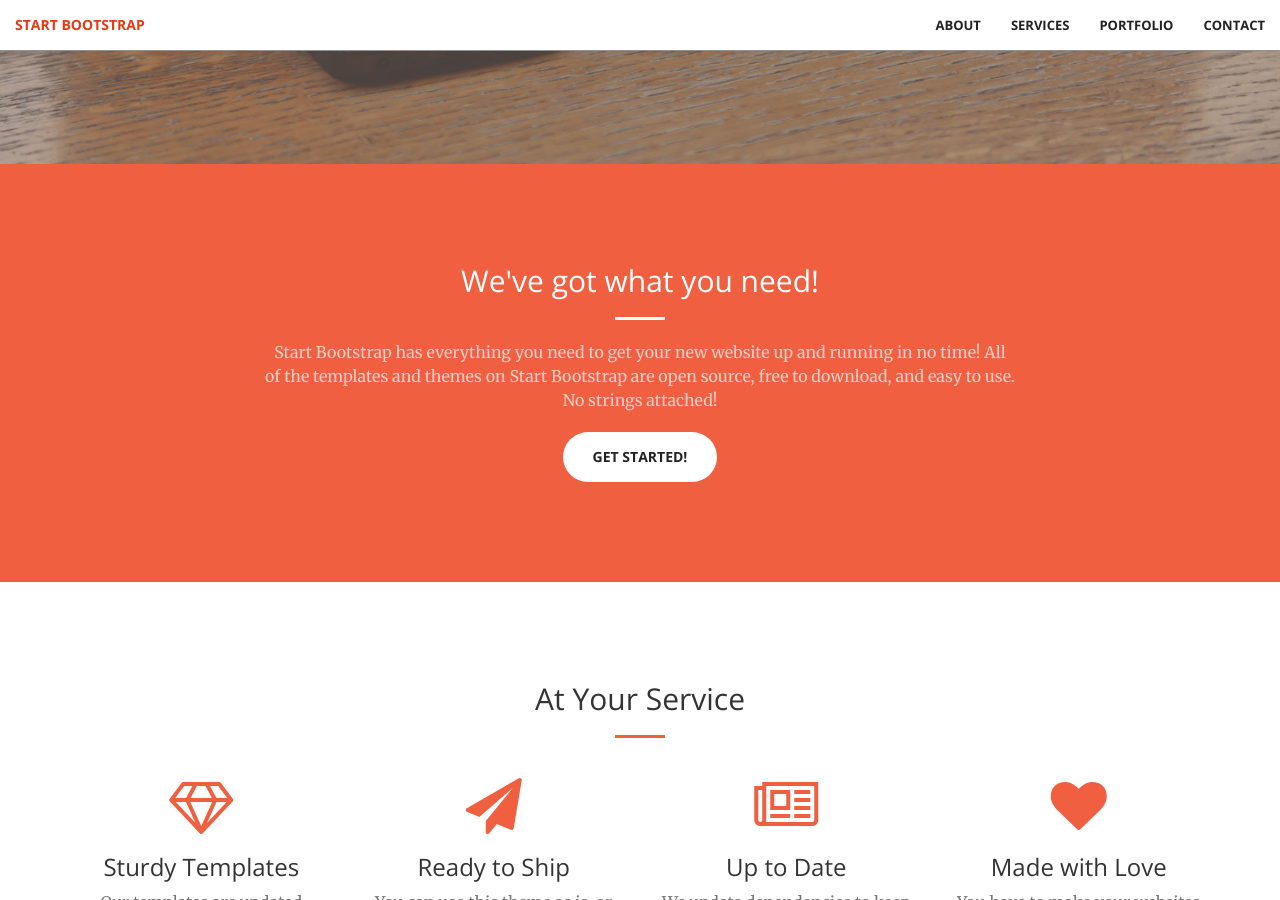
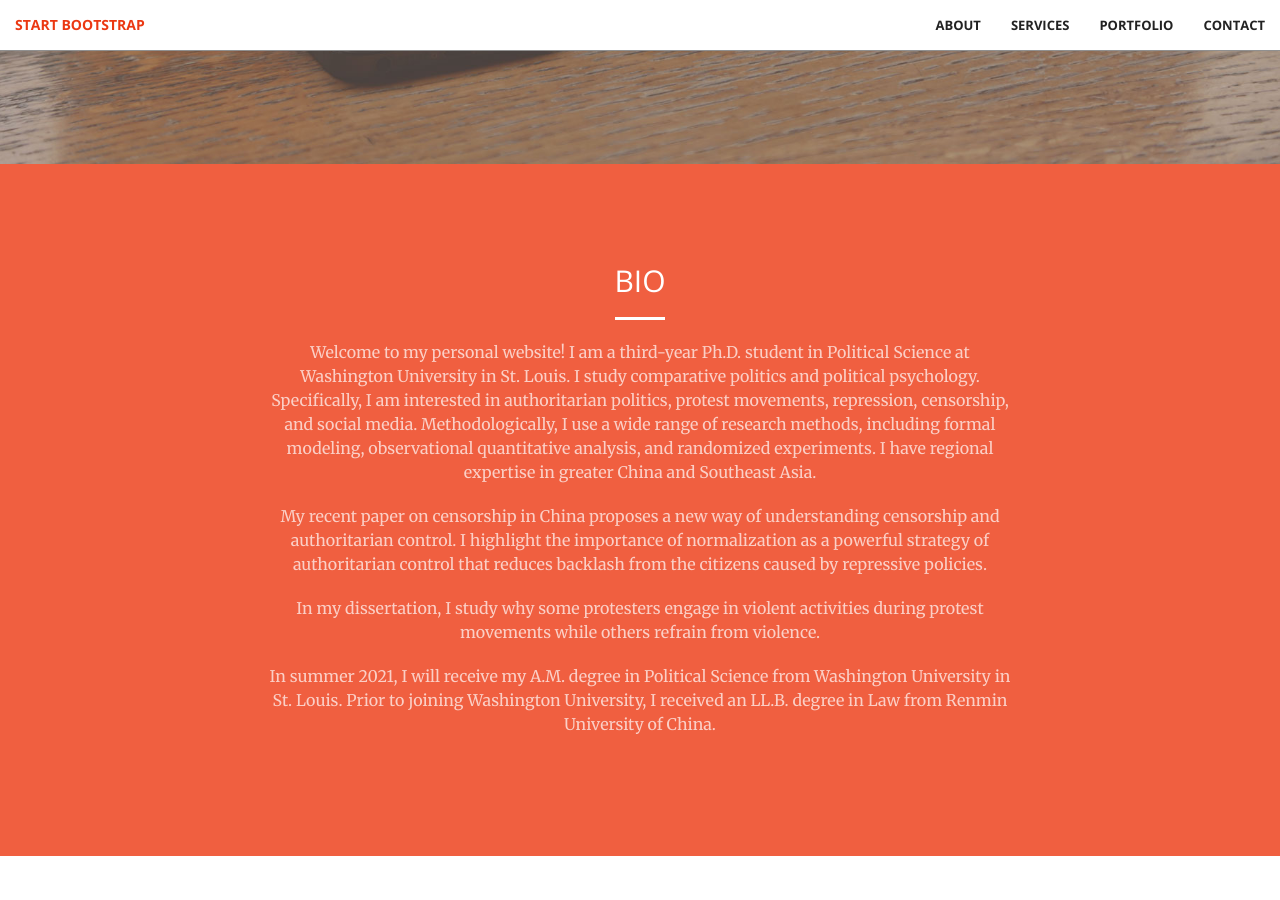
Before and after one commit to tonyhsfz/website, a Jekyll site: the page built from index.html, in a window 1280 px wide and 900 px high, scrolled down 736 px. Built offline with Jekyll 4.4.1, drawn with Linux system fonts in a browser that asks for light colours.

Commit message:
Update call-to-action.html

```diff
--- a/_includes/call-to-action.html
+++ b/_includes/call-to-action.html
@@ -2,10 +2,12 @@
     <div class="container">
         <div class="row">
             <div class="col-lg-8 col-lg-offset-2 text-center">
-                <h2 class="section-heading">We've got what you need!</h2>
+                <h2 class="section-heading">BIO</h2>
                 <hr class="light">
-                <p class="text-faded">Start Bootstrap has everything you need to get your new website up and running in no time! All of the templates and themes on Start Bootstrap are open source, free to download, and easy to use. No strings attached!</p>
-                <a href="#" class="btn btn-default btn-xl">Get Started!</a>
+                <p class="text-faded">Welcome to my personal website! I am a third-year Ph.D. student in Political Science at Washington University in St. Louis. I study comparative politics and political psychology. Specifically, I am interested in authoritarian politics, protest movements, repression, censorship, and social media. Methodologically, I use a wide range of research methods, including formal modeling, observational quantitative analysis, and randomized experiments. I have regional expertise in greater China and Southeast Asia.</p>
+                <p class="text-faded">My recent paper on censorship in China proposes a new way of understanding censorship and authoritarian control. I highlight the importance of normalization as a powerful strategy of authoritarian control that reduces backlash from the citizens caused by repressive policies.</p>
+                <p class="text-faded">In my dissertation, I study why some protesters engage in violent activities during protest movements while others refrain from violence.</p>
+                <p class="text-faded">In summer 2021, I will receive my A.M. degree in Political Science from Washington University in St. Louis. Prior to joining Washington University, I received an LL.B. degree in Law from Renmin University of China.</p>
             </div>
         </div>
     </div>
```
